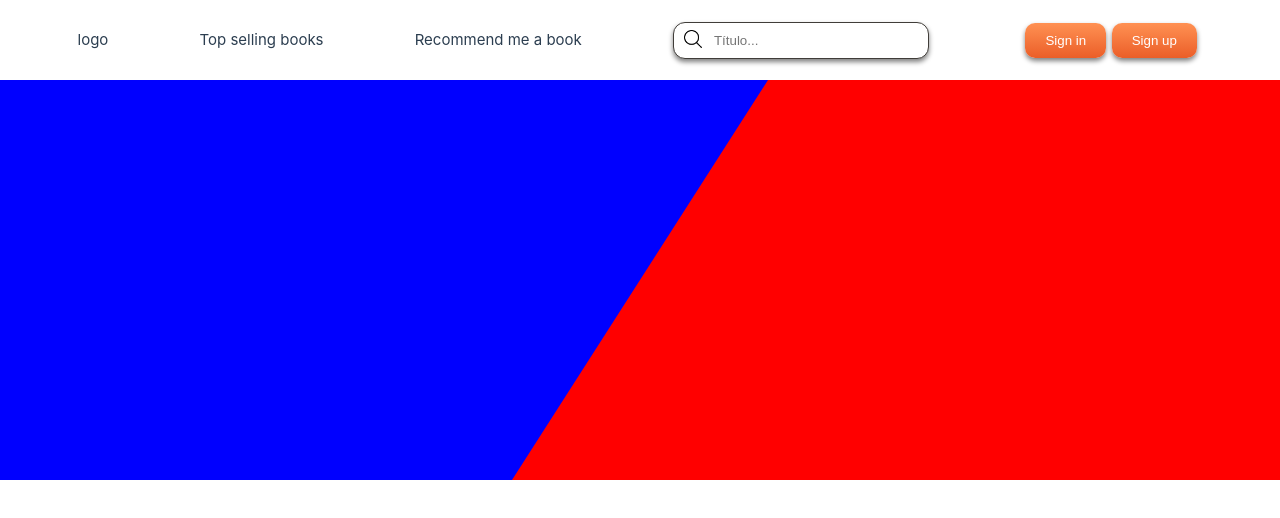
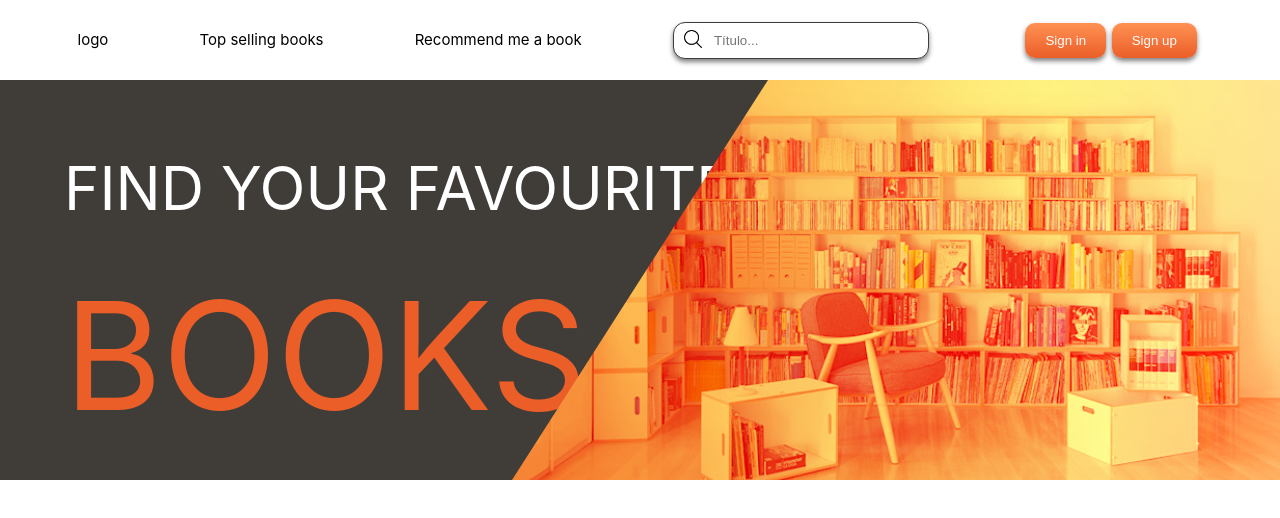
Before and after one commit to mgg709/BookWise, a Vue app in the folder frontend/bookwise-front/: page / in a window 1280 px wide. Shown: the top 518 px of the page. Built offline with nearby package versions, Linux system fonts and the light colour scheme.

Commit message:
banner design complete

```diff
--- a/frontend/bookwise-front/src/assets/base.css
+++ b/frontend/bookwise-front/src/assets/base.css
@@ -23,17 +23,9 @@
 
 /* semantic color variables for this project */
 :root {
-  --color-background: var(--vt-c-white);
-  --color-background-soft: var(--vt-c-white-soft);
-  --color-background-mute: var(--vt-c-white-mute);
-
-  --color-border: var(--vt-c-divider-light-2);
-  --color-border-hover: var(--vt-c-divider-light-1);
-
-  --color-heading: var(--vt-c-text-light-1);
-  --color-text: var(--vt-c-text-light-1);
-
-  --section-gap: 160px;
+  --color-orange-dark: #eb5e28;
+  --color-orange-light: #ff9153;
+  --color-black-light: #403d39;
 }
 
 @media (prefers-color-scheme: dark) {
--- a/frontend/bookwise-front/src/views/HomeView.vue
+++ b/frontend/bookwise-front/src/views/HomeView.vue
@@ -6,7 +6,12 @@ import TheWelcome from '../components/TheWelcome.vue'
 <template>
  <div class="container-home">
   <div id="parallelogram-left">
+    <div class="text-banner-home">
+      <span>FIND YOUR FAVOURITES</span>
+      <span>BOOKS</span>
+    </div>
     <div id="parallelogram-right">
+      <img src="../assets/banner-bg.jpeg" alt="">
     </div>
   </div>
 
@@ -24,19 +29,56 @@ import TheWelcome from '../components/TheWelcome.vue'
   display: flex;
     width: 100vw;
     height: 50vh;
-    background: red;
+
     overflow:hidden;
     position:relative;
     clip-path: polygon(60% 0%, 100% 0, 100% 50%, 100% 100%, 40% 100%);
     align-self: flex-end;
+    justify-content: flex-end;
+    /* background-image: url('../assets/banner-bg.jpeg');
+    background-size: 70% 100%;
+    background-position: right;
+    background-repeat: no-repeat; */
+}
+
+#parallelogram-right::before{
+  content: "";
+  width: 100%;
+  height: 100%;
+  background: linear-gradient(to right, var(--color-orange-dark) 50%, var(--color-orange-light) 100%);
+  position: absolute;
+  mix-blend-mode: hard-light;
+  right: 0;
+}
+
+#parallelogram-right img{
+  width: 60%;
+  height: 100%;
+  object-fit: cover;
+  display: block;
 }
 
 #parallelogram-left {
   display: flex;
     width: 100vw;
     height: 50vh;
-    background: blue;
+    background: var(--color-black-light);
     overflow:hidden;
     position:relative;
 }
+
+.text-banner-home{
+  color: white;
+  font-size: 60px;
+  position: absolute;
+  top: 15%;
+  left: 5%;
+  display: flex;
+  flex-direction: column;
+}
+
+.text-banner-home span:nth-child(2){
+  font-size: 150px;
+  color: var(--color-orange-dark);
+}
 </style>
```
Also changed, not shown: frontend/bookwise-front/src/assets/banner-bg.jpeg (added).
